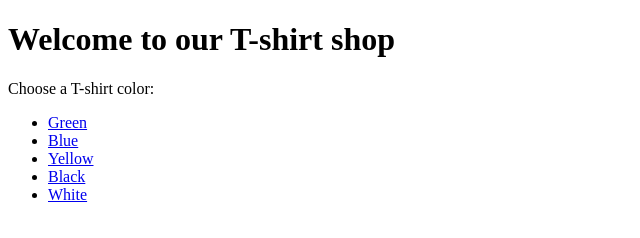
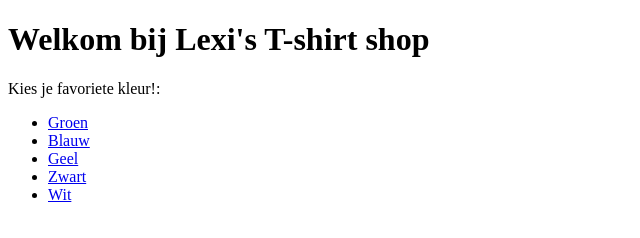
Before and after one commit to lexivanvelsen/eindproject, a plain HTML site: page index.html in a window 1280 px wide. Shown: the whole page, without its empty margins (0-640 px from the left). Drawn offline with Linux system fonts and the light colour scheme.

Commit message:
Update index.html

```diff
--- a/index.html
+++ b/index.html
@@ -4,14 +4,14 @@
     <title>T-shirt Shop</title>
 </head>
 <body>
-    <h1>Welcome to our T-shirt shop</h1>
-    <p>Choose a T-shirt color:</p>
+    <h1>Welkom bij Lexi's T-shirt shop</h1>
+    <p>Kies je favoriete kleur!:</p>
     <ul>
-        <li><a href="info.html?color=green">Green</a></li>
-        <li><a href="info.html?color=blue">Blue</a></li>
-        <li><a href="info.html?color=yellow">Yellow</a></li>
-        <li><a href="info.html?color=black">Black</a></li>
-        <li><a href="info.html?color=white">White</a></li>
+        <li><a href="info.html?color=green">Groen</a></li>
+        <li><a href="info.html?color=blue">Blauw</a></li>
+        <li><a href="info.html?color=yellow">Geel</a></li>
+        <li><a href="info.html?color=black">Zwart</a></li>
+        <li><a href="info.html?color=white">Wit</a></li>
     </ul>
 </body>
 </html>
```
